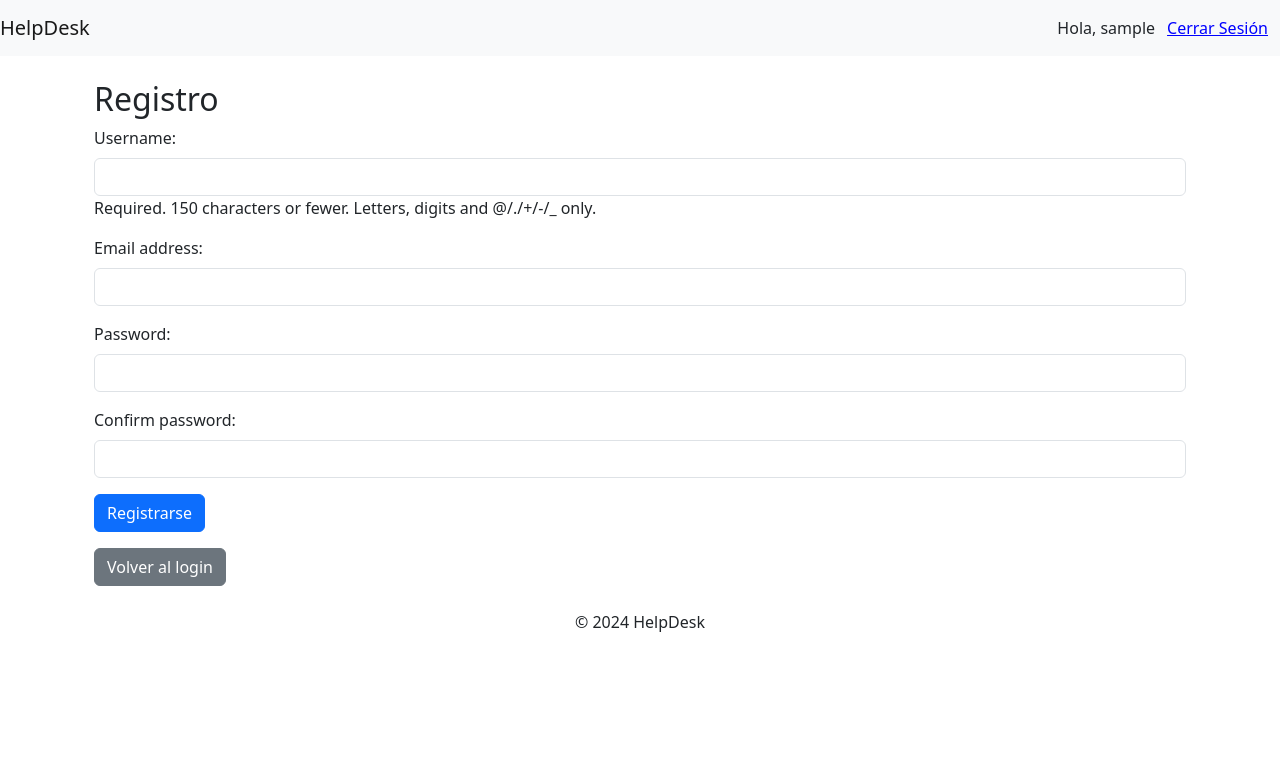
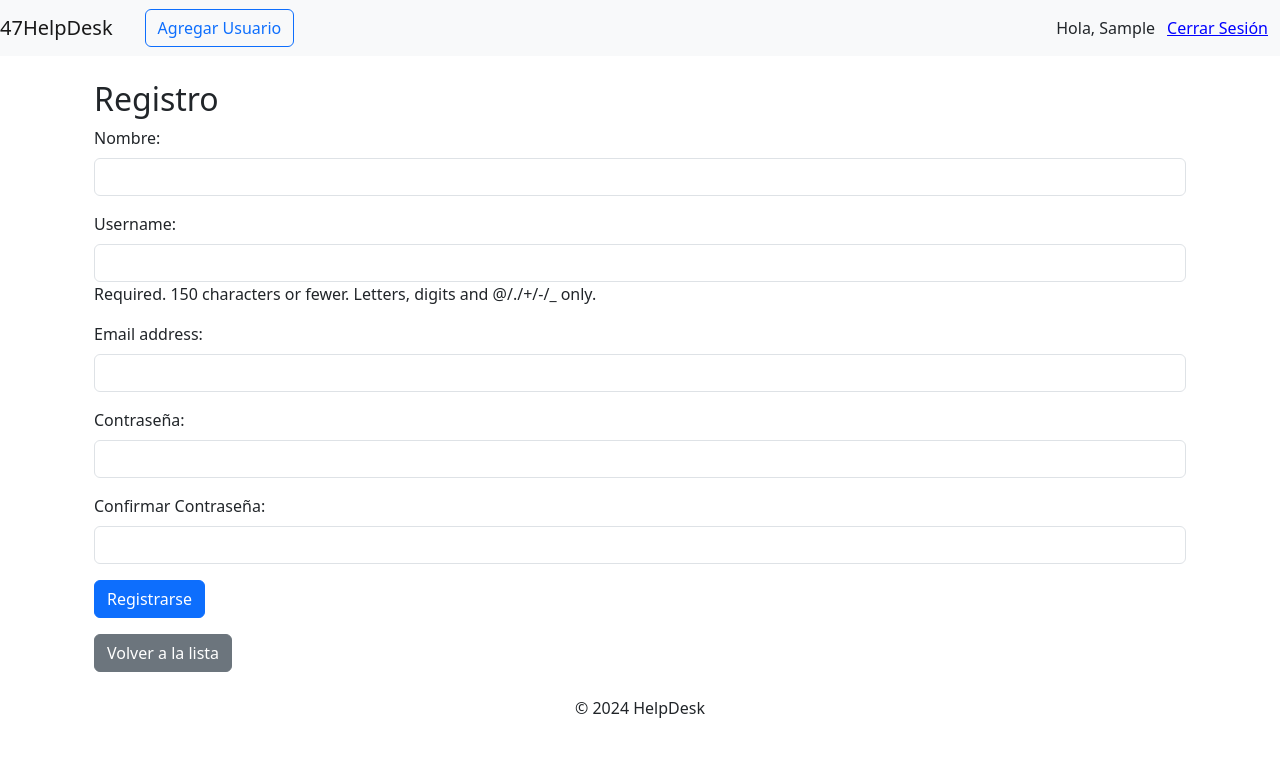
Before and after one commit to soymariomilito/HelpDesk, a Django app: page /register/ in a window 1280 px wide. Shown: the top 757 px of the page. Run offline with Django 5.2, Linux system fonts and the light colour scheme; the visitor is signed in with stand-in values (Sample User, id 1); some libraries are stand-ins or nearby versions.

Commit message:
Correccion de errores, se agrega sistemas como destinatario al envio de mails y cambio de algunos botones

```diff
--- a/HelpDesk/Templates/base.html
+++ b/HelpDesk/Templates/base.html
@@ -13,11 +13,14 @@
 </head>
 <body>
     <nav class="navbar navbar-expand-lg navbar-light bg-light">
-        <a class="navbar-brand" href="{% url 'ticket_list' %}">HelpDesk</a>
+        <a class="navbar-brand" href="{% url 'ticket_list' %}">47HelpDesk</a>
+        {% if user.is_staff %}
+            <a class="btn btn-outline-primary ml-3" href="{% url 'register' %}">Agregar Usuario</a>
+        {% endif %}
         <div class="collapse navbar-collapse">
             <ul class="navbar-nav ml-auto" style=" align-items: center;">
                 {% if user.is_authenticated %}
-                    <p style="all: unset;"></p>Hola, {{ user.username }}</p>
+                    <p style="all: unset;"></p>Hola, {{ user.first_name }}</p>
                     <form action="{% url 'logout' %}" method="post" style="display: inline;">
                         {% csrf_token %}
                         <button type="submit" class="btn btn-link" style="padding:15; border: none; background: none; color: blue; cursor: pointer;">
--- a/HelpDesk/Templates/emails/ticket_creado.html
+++ b/HelpDesk/Templates/emails/ticket_creado.html
@@ -7,7 +7,7 @@
             margin: 20px;
         }
         .header {
-            background-color: #fbff00;
+            background-color:rgb(187, 126, 12);
             color: white;
             padding: 10px;
             text-align: center;
--- a/HelpDesk/Templates/registration/login.html
+++ b/HelpDesk/Templates/registration/login.html
@@ -18,12 +18,12 @@
                     </div>
                     <div class="mb-3">
                         <label for="id_password" class="form-label">Contraseña</label>
-                        <input type="password" name="password" id="id_password" class="form-control" placeholder="Ingresa tu contraseña" required>
+                        <input type="password" name="password" id="id_password" class="form-control" placeholder="Ingresa tu contraseÃ±a" required>
                     </div>
                     <button type="submit" class="btn btn-primary w-100">Iniciar Sesión</button>
                 </form>
                 <div class="text-center mt-3">
-                    <p>¿No tienes cuenta? <a href="{% url 'register' %}" class="text-decoration-none">Regístrate acá</a></p>
+                    <p>¿No tienes cuenta? Enví­a un mail a <strong>Sistemas@47-street.com.ar</strong> para solicitarla</p>
                 </div>
                 {% if messages %}
                     <div>
--- a/HelpDesk/Templates/registration/register.html
+++ b/HelpDesk/Templates/registration/register.html
@@ -10,6 +10,6 @@
         {{ form.as_p }}
         <button type="submit" class="btn btn-primary">Registrarse</button>
     </form>
-    <a href="{% url 'login' %}" class="btn btn-secondary mt-3">Volver al login</a>
+    <a href="{% url 'ticket_list' %}" class="btn btn-secondary mt-3">Volver a la lista</a>
 </div>
 {% endblock %}
--- a/HelpDesk/Templates/registration/register_success.html
+++ b/HelpDesk/Templates/registration/register_success.html
@@ -5,7 +5,7 @@
 {% block content %}
 <div class="container text-center mt-5">
     <h2>Registro Completado</h2>
-    <p>Se ha enviado un enlace de confirmación a <strong>{{ email }}</strong>. Por favor revisa tu correo y confirma tu cuenta antes de iniciar sesión.</p>
-    <a href="{% url 'login' %}" class="btn btn-primary mt-3">Volver al Login</a>
+    <p>Se ha enviado un enlace de confirmacion a <strong>{{ email }}</strong>.</p>
+    <a href="{% url 'ticket_list' %}" class="btn btn-primary mt-3">Volver a la lista</a>
 </div>
 {% endblock %}
--- a/HelpDesk/Templates/tickets/ticket_list.html
+++ b/HelpDesk/Templates/tickets/ticket_list.html
@@ -147,7 +147,7 @@
                     <a class="page-link" href="?page={{ pagina_actual.next_page_number }}{% for key, value in request.GET.items %}{% if key != 'page' %}&{{ key }}={{ value }}{% endif %}{% endfor %}">Siguiente</a>
                 </li>
                 <li class="page-item">
-                    <a class="page-link" href="?page={{ pagina_actual.paginator.num_pages }}{% for key, value in request.GET.items %}{% if key != 'page' %}&{{ key }}={{ value }}{% endif %}{% endfor %}">Última</a>
+                    <a class="page-link" href="?page={{ pagina_actual.paginator.num_pages }}{% for key, value in request.GET.items %}{% if key != 'page' %}&{{ key }}={{ value }}{% endif %}{% endfor %}">Ãšltima</a>
                 </li>
             {% endif %}
         </ul>
--- a/HelpDesk/forms.py
+++ b/HelpDesk/forms.py
@@ -66,12 +66,24 @@ class SolucionForm(forms.ModelForm):
         }
 
 class UserRegistrationForm(forms.ModelForm):
-    password = forms.CharField(widget=forms.PasswordInput(attrs={'class': 'form-control'}))
-    confirm_password = forms.CharField(widget=forms.PasswordInput(attrs={'class': 'form-control'}))
+    first_name = forms.CharField(
+        max_length=30,
+        required=True,
+        widget=forms.TextInput(attrs={'class': 'form-control'}),
+        label="Nombre"
+    )
+    password = forms.CharField(
+        widget=forms.PasswordInput(attrs={'class': 'form-control'}),
+        label="Contraseña"
+    )
+    confirm_password = forms.CharField(
+        widget=forms.PasswordInput(attrs={'class': 'form-control'}),
+        label="Confirmar Contraseña"
+    )
 
     class Meta:
         model = User
-        fields = ['username', 'email', 'password']
+        fields = ['first_name', 'username', 'email', 'password']
         widgets = {
             'username': forms.TextInput(attrs={'class': 'form-control'}),
             'email': forms.EmailInput(attrs={'class': 'form-control'}),
@@ -92,3 +104,11 @@ class UserRegistrationForm(forms.ModelForm):
 
         if password and confirm_password and password != confirm_password:
             raise ValidationError("Las contraseñas no coinciden.")
+
+    def save(self, commit=True):
+        # Guardar el usuario con los datos del formulario
+        user = super().save(commit=False)
+        user.set_password(self.cleaned_data['password'])  # Encripta la contraseña
+        if commit:
+            user.save()
+        return user
--- a/HelpDesk/views.py
+++ b/HelpDesk/views.py
@@ -94,7 +94,7 @@ def ticket_detail(request, pk):
                 subject=f"Nuevo comentario: {ticket.asunto}",
                 message=plain_message,
                 from_email='sistemas@47-street.com.ar',
-                recipient_list=[ticket.email_solicitante],
+                recipient_list=[ticket.email_solicitante,'sistemas@47-street.com.ar'],
                 html_message=html_message,
             )
 
@@ -127,7 +127,7 @@ def new_ticket(request):
                 subject=f"Solicitud recibida: {ticket.asunto}",
                 message=plain_message,
                 from_email='sistemas@47-street.com.ar',
-                recipient_list=[ticket.email_solicitante],
+                recipient_list=[ticket.email_solicitante,'sistemas@47-street.com.ar'],
                 html_message=html_message,
                 fail_silently=False,
             )
@@ -274,6 +274,7 @@ def en_atencion(request, pk):
 
     return redirect('ticket_detail', pk=pk)
 
+@login_required
 def register(request):
     if request.method == 'POST':
         form = UserRegistrationForm(request.POST)
--- a/TP_Final/settings.py
+++ b/TP_Final/settings.py
@@ -26,7 +26,7 @@ SECRET_KEY = 'django-insecure-99f65x6@c7mqok*y+ixu@tc3uq(2u*i(y!a*^)aj_5(8)00_7(
 # SECURITY WARNING: don't run with debug turned on in production!
 DEBUG = True
 
-ALLOWED_HOSTS = ['outletnew47.ddns.net']
+ALLOWED_HOSTS = []
 
 
 # Application definition
@@ -149,3 +149,5 @@ AUTHENTICATION_BACKENDS = [
 
 TIME_ZONE = 'America/Argentina/Buenos_Aires'
 USE_TZ = True
+
+CSRF_TRUSTED_ORIGINS = []
```
Also changed, not shown: HelpDesk/Templates/tickets/ticket_detail.html (+5 -5 lines).
